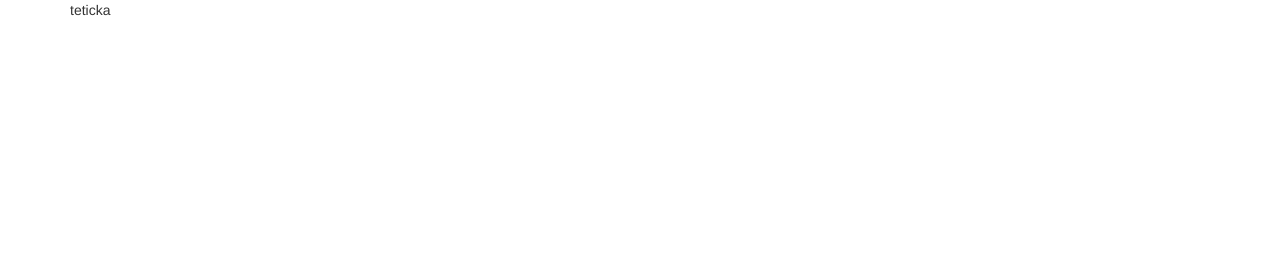
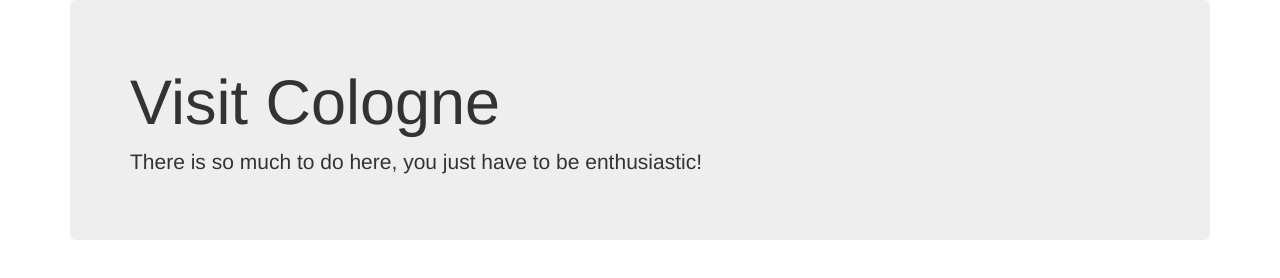
Before and after one commit to jombastic/cologne, a plain HTML site: page index.html in a window 1280 px wide. Drawn offline with Linux system fonts and the light colour scheme.

Commit message:
Add title and slogan in a jumbotron

```diff
--- a/index.html
+++ b/index.html
@@ -6,7 +6,10 @@
   </head>
   <body>
     <div class="container">
-      teticka
+      <div class="jumbotron">
+        <h1>Visit Cologne</h1>
+        <p>There is so much to do here, you just have to be enthusiastic!</p>
+      </div>
     </div>
   </body>
 </html>
```
